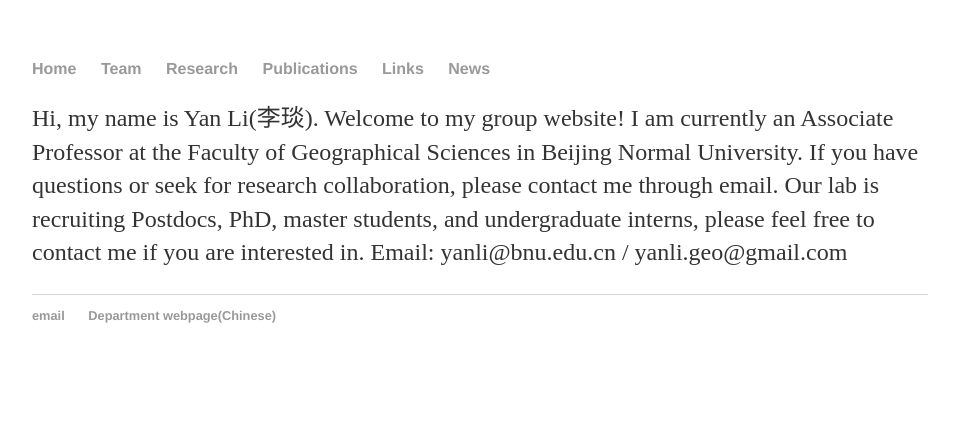
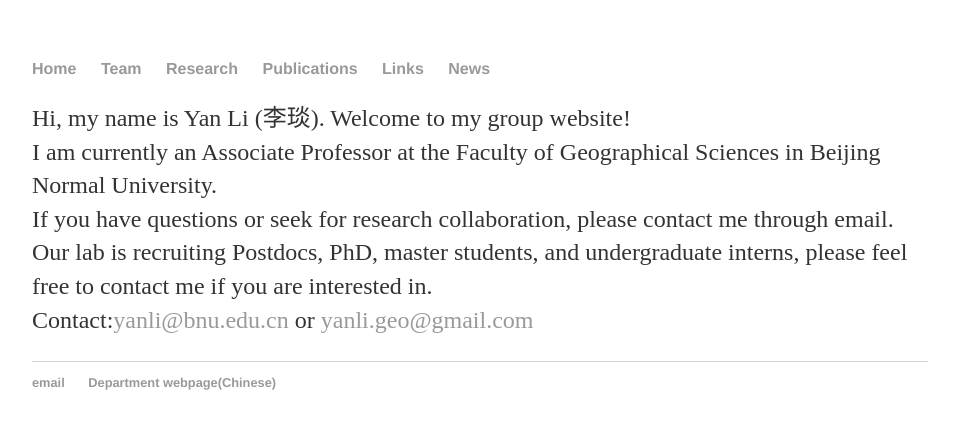
Before and after one commit to yanli-test/yanli-test.github.io, a Jekyll site: the page built from index.html, in a window 1280 px wide. Shown: the top 429 px of the page, without its empty margins (160-1119 px from the left). Built offline with Jekyll 4.4.1, drawn with Linux system fonts in a browser that asks for light colours.

Commit message:
update text

```diff
--- a/index.html
+++ b/index.html
@@ -4,9 +4,10 @@ title: Home page of Yan Li from Beijing Normal University
 ---
 <div class="blurb">
 	<p>
-	Hi, my name is Yan Li(李琰). Welcome to my group website!
-        I am currently an Associate Professor at the Faculty of Geographical Sciences in Beijing Normal University.
-        If you have questions or seek for research collaboration, please contact me through email.
-        Our lab is recruiting Postdocs, PhD, master students, and undergraduate interns, please feel free to contact me if you are interested in. Email: yanli@bnu.edu.cn / yanli.geo@gmail.com
+	Hi, my name is Yan Li (李琰). Welcome to my group website! <br>
+        I am currently an Associate Professor at the Faculty of Geographical Sciences in Beijing Normal University.<br>
+        If you have questions or seek for research collaboration, please contact me through email. <br>
+	Our lab is recruiting Postdocs, PhD, master students, and undergraduate interns, please feel free to contact me if you are interested in.<br>
+	Contact:<a>yanli@bnu.edu.cn</a> or <a>yanli.geo@gmail.com</a>
 
 </div><!-- /.blurb -->
```
